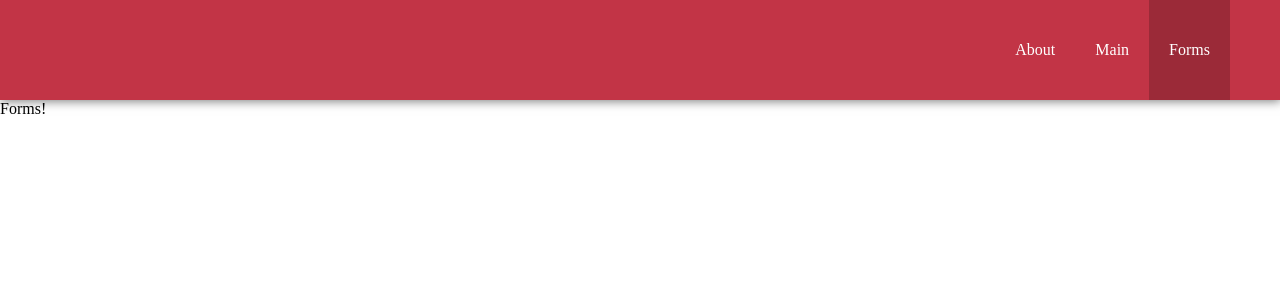
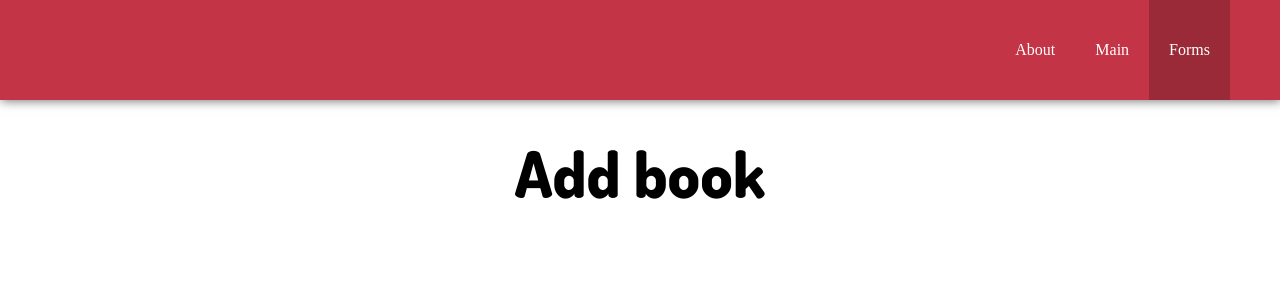
Before and after one commit to Hanna-Mamedova/rs-react, a React (Vite) app: page /forms in a window 1280 px wide. Shown: the top 300 px of the page. Built offline with nearby package versions, Linux system fonts and the light colour scheme.

Commit message:
feat: add title to forms

```diff
--- a/src/pages/forms/Forms.css
+++ b/src/pages/forms/Forms.css
@@ -0,0 +1,3 @@
+.forms {
+    margin-top: 2rem;
+}
--- a/src/pages/forms/Forms.tsx
+++ b/src/pages/forms/Forms.tsx
@@ -4,7 +4,11 @@ import './Forms.css';
 
 class Forms extends Component {
   render(): React.ReactNode {
-    return <div>Forms!</div>;
+    return (
+      <div className="forms">
+        <h1>Add book</h1>
+      </div>
+    );
   }
 }
 
```
